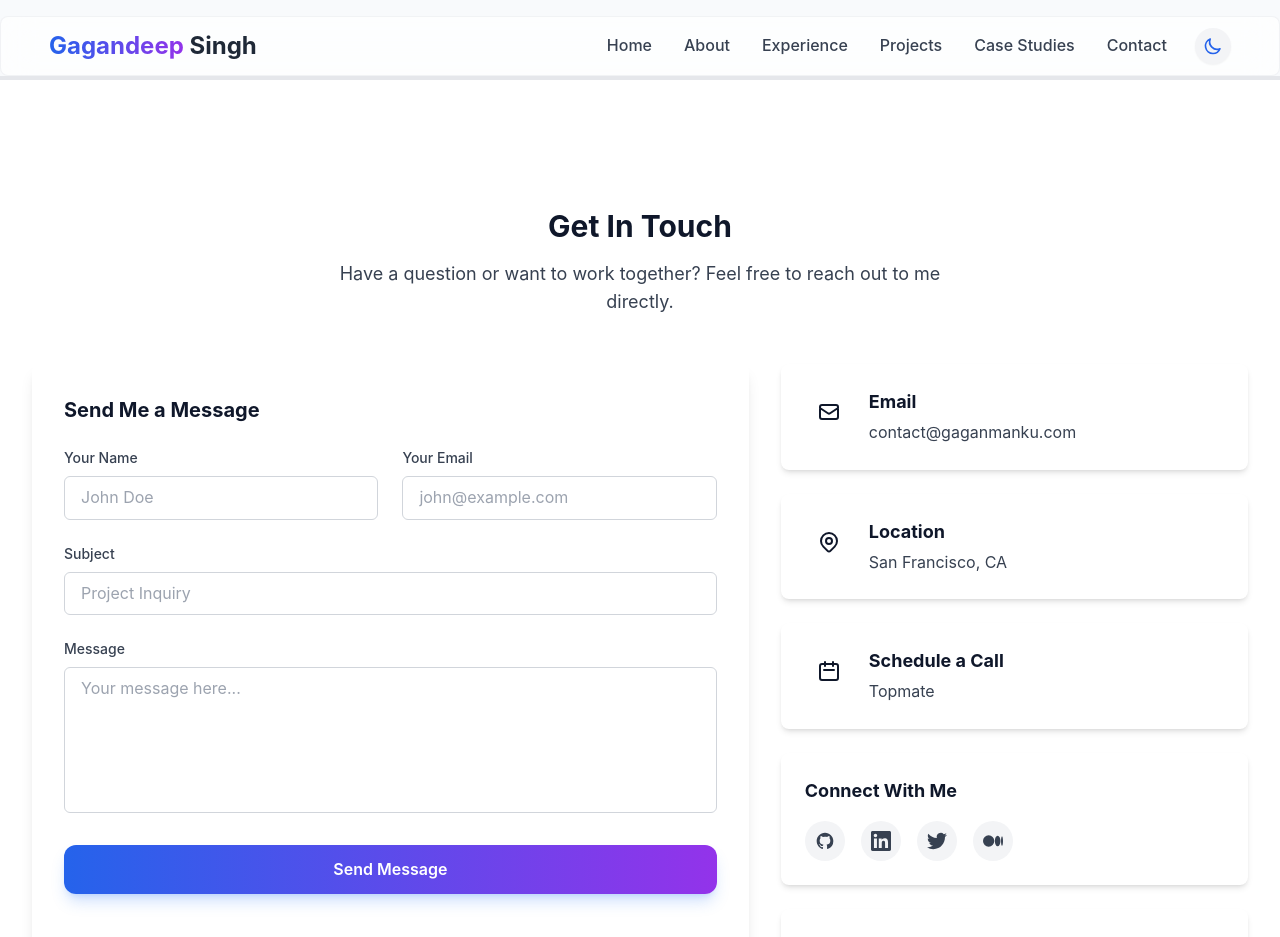
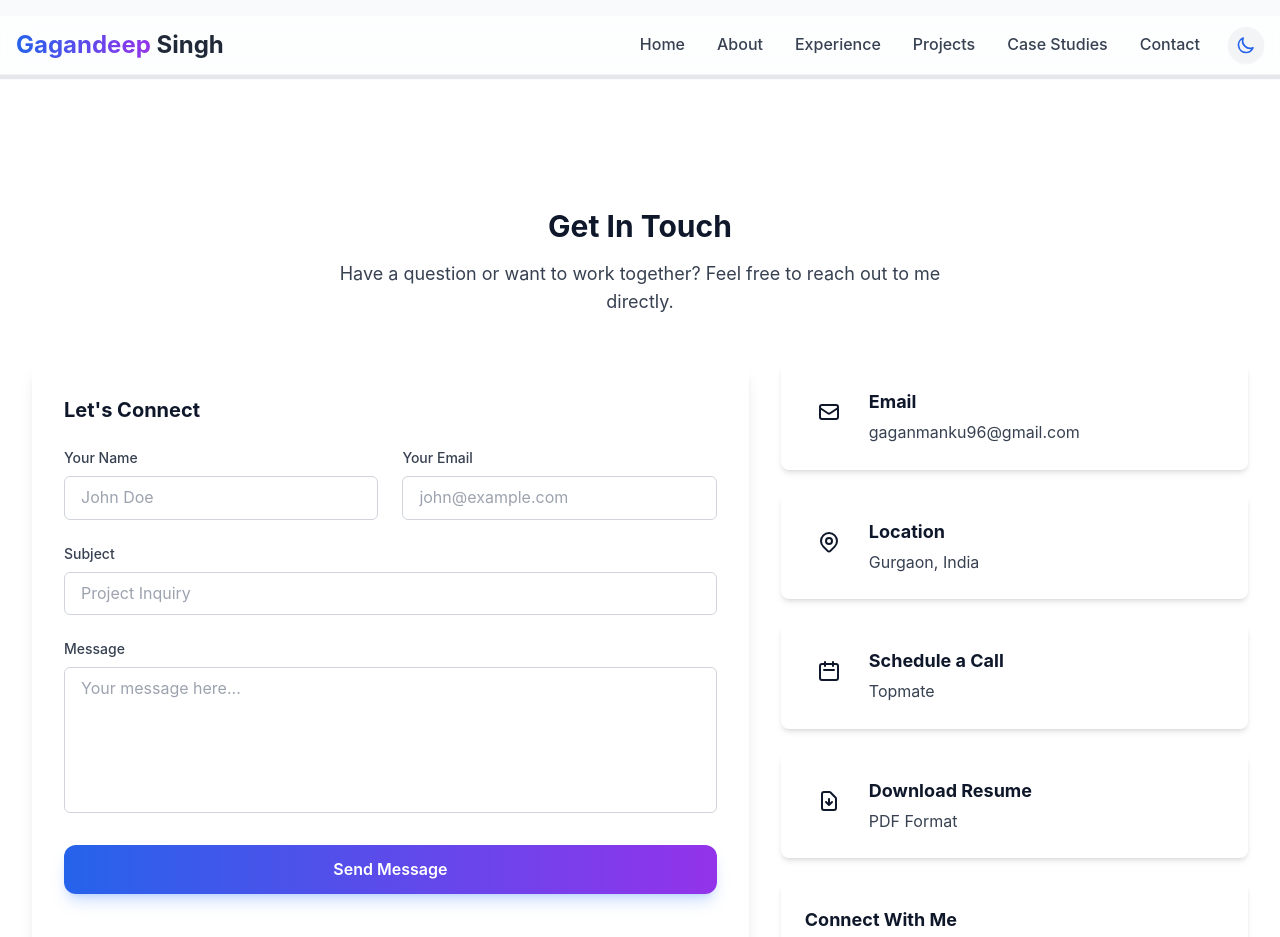
Before and after one commit to gaganmanku96/gaganmanku96.github.io, a Next.js app: page /contact in a window 1280 px wide. Shown: the top 937 px of the page. Built offline with nearby package versions, Linux system fonts and the light colour scheme.

Commit message:
Updated title

```diff
--- a/components/Navbar.tsx
+++ b/components/Navbar.tsx
@@ -37,10 +37,10 @@ const Navbar: React.FC<NavbarProps> = ({ scrollProgress }) => {
         isScrolled ? 'py-2' : 'py-4'
       }`}
     >
-      <div className={`container-custom mx-auto backdrop-blur-lg bg-white/70 dark:bg-gray-900/70 rounded-lg border border-gray-200/50 dark:border-gray-700/50 ${
+      <div className={`mx-auto backdrop-blur-lg bg-white/70 dark:bg-gray-900/70 border-b border-gray-200/50 dark:border-gray-700/50 ${
         isScrolled ? 'shadow-lg' : ''
       }`}>
-        <div className="flex items-center justify-between px-4 py-2">
+        <div className="container-custom flex items-center justify-between px-4 py-2">
           {/* Logo */}
           <Link href="/" className="text-2xl font-bold hover:scale-105 transition-transform duration-300">
             <span className="bg-clip-text text-transparent bg-gradient-to-r from-blue-600 to-purple-600 dark:from-blue-400 dark:to-purple-400">Gagandeep</span>
--- a/components/sections/ContactSection.tsx
+++ b/components/sections/ContactSection.tsx
@@ -103,8 +103,8 @@ const ContactSection: React.FC = () => {
         </svg>
       ),
       title: 'Email',
-      value: 'contact@gaganmanku.com',
-      link: 'mailto:contact@gaganmanku.com',
+      value: 'gaganmanku96@gmail.com',
+      link: 'mailto:gaganmanku96@gmail.com',
     },
     {
       icon: (
@@ -124,7 +124,7 @@ const ContactSection: React.FC = () => {
         </svg>
       ),
       title: 'Location',
-      value: 'San Francisco, CA',
+      value: 'Gurgaon, India',
       link: null,
     },
     {
@@ -141,6 +141,21 @@ const ContactSection: React.FC = () => {
       title: 'Schedule a Call',
       value: 'Topmate',
       link: 'https://topmate.io/gaganmanku96',
+    },
+    {
+      icon: (
+        <svg className="h-6 w-6" fill="none" viewBox="0 0 24 24" stroke="currentColor">
+          <path
+            strokeLinecap="round"
+            strokeLinejoin="round"
+            strokeWidth={2}
+            d="M12 10v6m0 0l-3-3m3 3l3-3m2 8H7a2 2 0 01-2-2V5a2 2 0 012-2h5.586a1 1 0 01.707.293l5.414 5.414a1 1 0 01.293.707V19a2 2 0 01-2 2z"
+          />
+        </svg>
+      ),
+      title: 'Download Resume',
+      value: 'PDF Format',
+      link: '/resume.pdf',
     },
   ];
 
@@ -168,7 +183,7 @@ const ContactSection: React.FC = () => {
             animate={controls}
             className="lg:col-span-3 bg-white dark:bg-gray-700 rounded-lg shadow-lg p-8"
           >
-            <h3 className="text-xl font-bold mb-6">Send Me a Message</h3>
+            <h3 className="text-xl font-bold mb-6">Let's Connect</h3>
             <form onSubmit={handleSubmit}>
               <div className="grid grid-cols-1 md:grid-cols-2 gap-6 mb-6">
                 <motion.div variants={itemVariants}>
@@ -379,7 +394,7 @@ const ContactSection: React.FC = () => {
               <h4 className="text-lg font-bold mb-4">Quick Copy</h4>
               <button
                 onClick={() => {
-                  navigator.clipboard.writeText('contact@gaganmanku.com');
+                  navigator.clipboard.writeText('gaganmanku96@gmail.com');
                   alert('Email copied to clipboard!');
                 }}
                 className="btn-outline w-full flex items-center justify-center"
--- a/components/sections/HeroSection.tsx
+++ b/components/sections/HeroSection.tsx
@@ -76,7 +76,7 @@ const HeroSection: React.FC = () => {
             transition={{ delay: 0.6, duration: 0.5 }}
             className="text-lg md:text-xl max-w-3xl mb-8 text-gray-700 dark:text-gray-300 leading-relaxed"
           >
-            AVP Data Scientist with <span className="font-semibold text-blue-600 dark:text-blue-400">6+ years</span> of experience specializing in
+            Data Scientist with <span className="font-semibold text-blue-600 dark:text-blue-400">6+ years</span> of experience specializing in
             <span className="font-semibold text-purple-600 dark:text-purple-400"> Generative AI</span> and
             <span className="font-semibold text-green-600 dark:text-green-400"> Natural Language Processing</span>.
             <span className="block mt-3">
--- a/components/sections/ProjectsSection.tsx
+++ b/components/sections/ProjectsSection.tsx
@@ -85,6 +85,16 @@ const ProjectsSection: React.FC = () => {
     },
     {
       id: 6,
+      title: "CHAOS Framework",
+      description: "Synthetic training data generator teaching AI systems 'how to think, not just what to do' with multi-dimensional learning scenarios. Features progressive difficulty, confidence tracking, and adaptive reasoning.",
+      thumbnail: "https://via.placeholder.com/400x250/8B5CF6/FFFFFF?text=CHAOS+Framework",
+      technologies: ["Python", "AI Training", "PEFT", "Gemini AI"],
+      githubLink: "https://github.com/gaganmanku96/CHAOS-Framework",
+      featured: true,
+      category: "Machine Learning"
+    },
+    {
+      id: 7,
       title: "Docker Tutorial for Data Scientists",
       description: "Comprehensive educational resource teaching data scientists how to leverage Docker for reproducible ML workflows.",
       thumbnail: "https://via.placeholder.com/400x250/EF4444/FFFFFF?text=Docker+Tutorial",
--- a/pages/index.tsx
+++ b/pages/index.tsx
@@ -17,22 +17,22 @@ export default function Home() {
   return (
     <>
       <Head>
-        <title>Gagandeep Singh | AVP Data Scientist - GenAI & LLM Expert</title>
-        <meta name="description" content="Gagandeep Singh - AVP Data Scientist with 6+ years in GenAI & NLP. Built multi-agent chatbots, LLM Telemetry Frameworks, and Call Analytics Systems at Zykrr Technologies." />
+        <title>Gagandeep Singh | Data Scientist - GenAI & LLM Expert</title>
+        <meta name="description" content="Gagandeep Singh - Data Scientist with 6+ years in GenAI & NLP. Built multi-agent chatbots, LLM Telemetry Frameworks, and Call Analytics Systems at Zykrr Technologies." />
         <meta name="viewport" content="width=device-width, initial-scale=1" />
         <link rel="icon" href="/favicon.ico" />
 
         {/* Open Graph / Social Media Meta Tags */}
-        <meta property="og:title" content="Gagandeep Singh | AVP Data Scientist - GenAI Expert" />
-        <meta property="og:description" content="AVP Data Scientist specializing in Generative AI, LLMs, and NLP. Led development of multi-agent GenAI chatbots with 40% engagement increase." />
+        <meta property="og:title" content="Gagandeep Singh | Data Scientist - GenAI Expert" />
+        <meta property="og:description" content="Data Scientist specializing in Generative AI, LLMs, and NLP. Led development of multi-agent GenAI chatbots with 40% engagement increase." />
         <meta property="og:type" content="website" />
         <meta property="og:url" content="https://gaganmanku96.github.io/" />
         <meta property="og:image" content="https://gaganmanku96.github.io/images/og-image.jpg" />
 
         {/* Twitter Card */}
         <meta name="twitter:card" content="summary_large_image" />
-        <meta name="twitter:title" content="Gagandeep Singh | AVP Data Scientist - GenAI Expert" />
-        <meta name="twitter:description" content="AVP Data Scientist specializing in Generative AI, LLMs, and NLP. Led development of multi-agent GenAI chatbots with 40% engagement increase." />
+        <meta name="twitter:title" content="Gagandeep Singh | Data Scientist - GenAI Expert" />
+        <meta name="twitter:description" content="Data Scientist specializing in Generative AI, LLMs, and NLP. Led development of multi-agent GenAI chatbots with 40% engagement increase." />
         <meta name="twitter:image" content="https://gaganmanku96.github.io/images/og-image.jpg" />
       </Head>
 
```
Also changed, not shown: public/images/zykrr-logo.svg (added), 1 other file (tests, documents, lock files or other folders).
